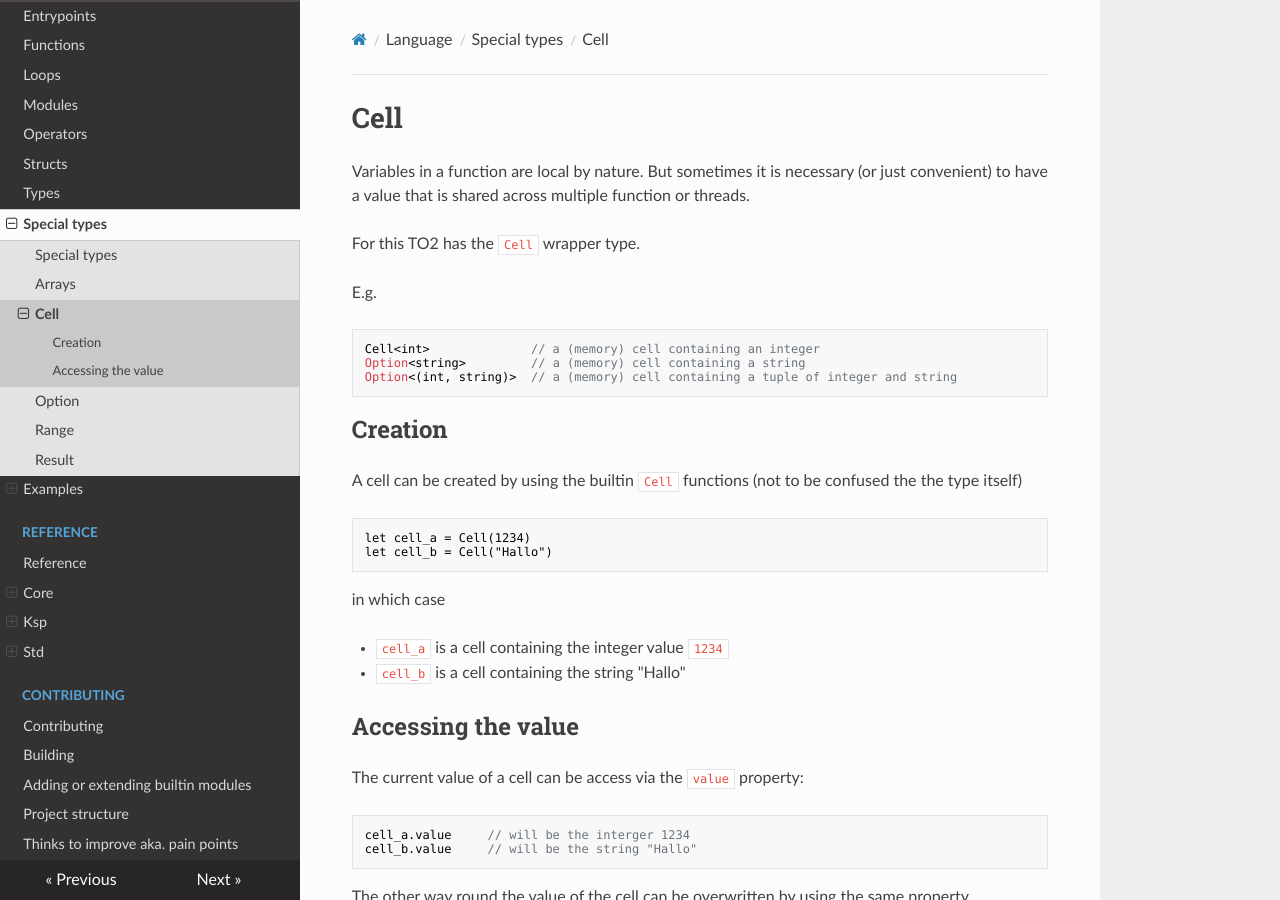
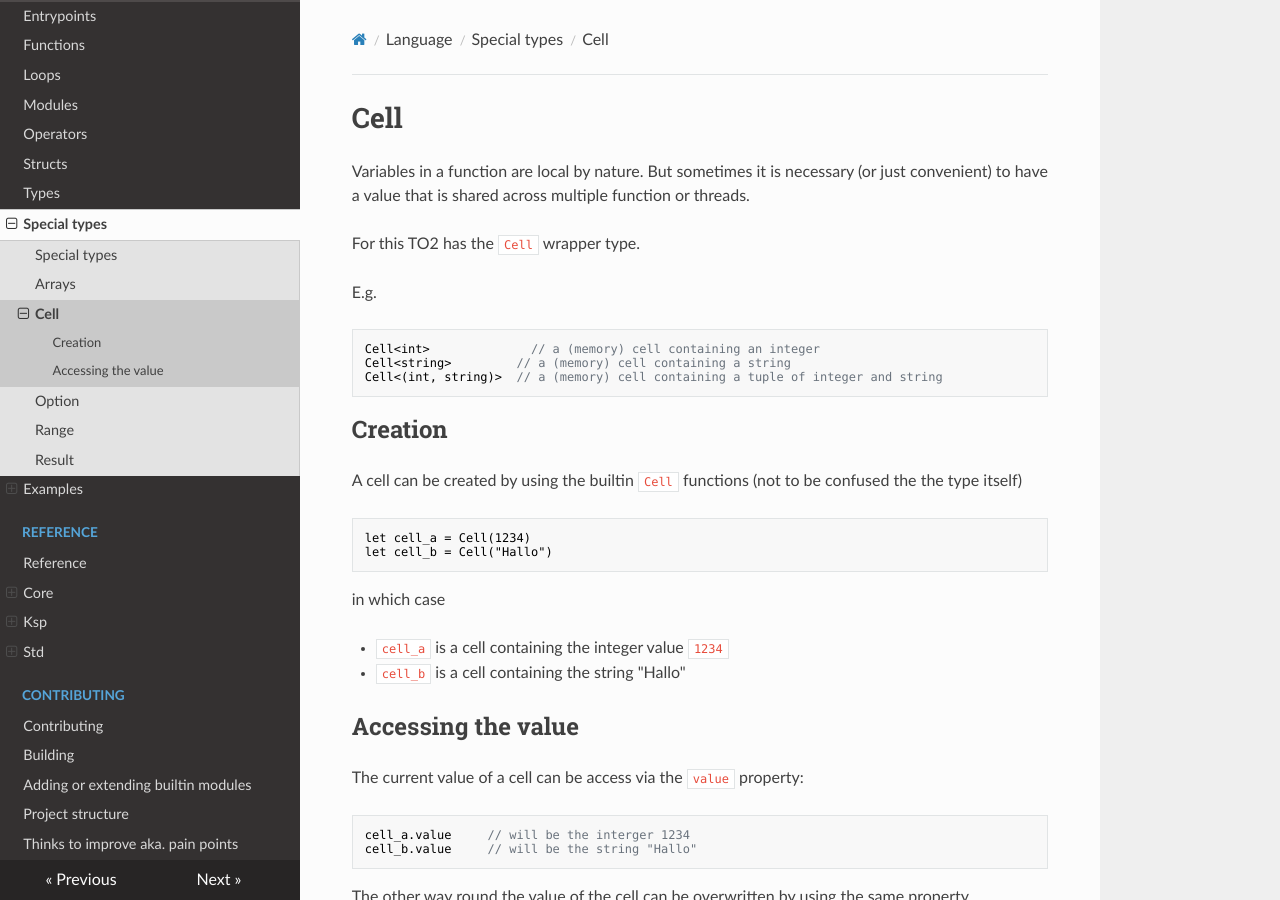
Before and after one commit to untoldwind/KontrolSystem2, an MkDocs documentation site: the page built from docs/language/special_types/cell.md, in a window 1280 px wide and 900 px high. Built offline with MkDocs 1.6.1, drawn with Linux system fonts in a browser that asks for light colours; nearby versions of some CDN libraries.

Commit message:
Fix docs

````diff
--- a/docs/language/special_types/cell.md
+++ b/docs/language/special_types/cell.md
@@ -9,8 +9,8 @@ E.g.
 
 ```rust
 Cell<int>              // a (memory) cell containing an integer
-Option<string>         // a (memory) cell containing a string
-Option<(int, string)>  // a (memory) cell containing a tuple of integer and string
+Cell<string>         // a (memory) cell containing a string
+Cell<(int, string)>  // a (memory) cell containing a tuple of integer and string
 ```
 
 ## Creation
````
